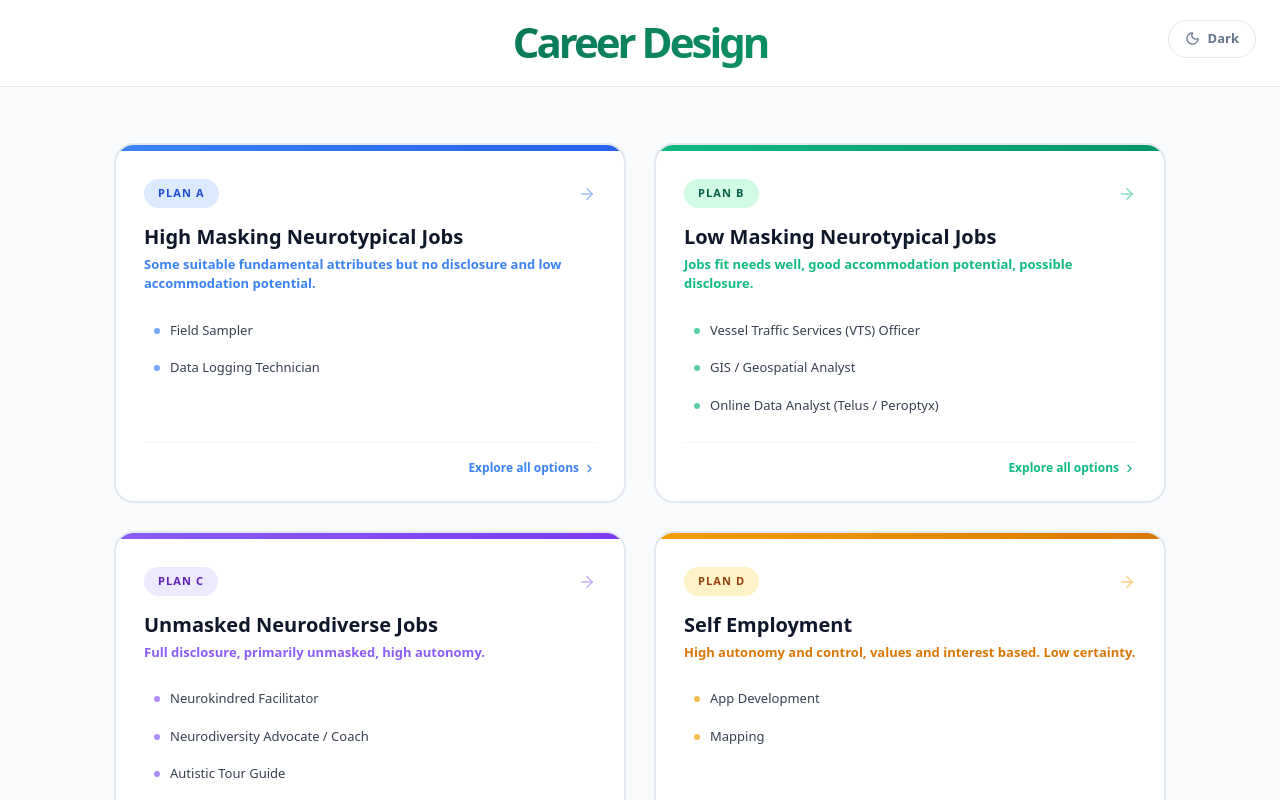
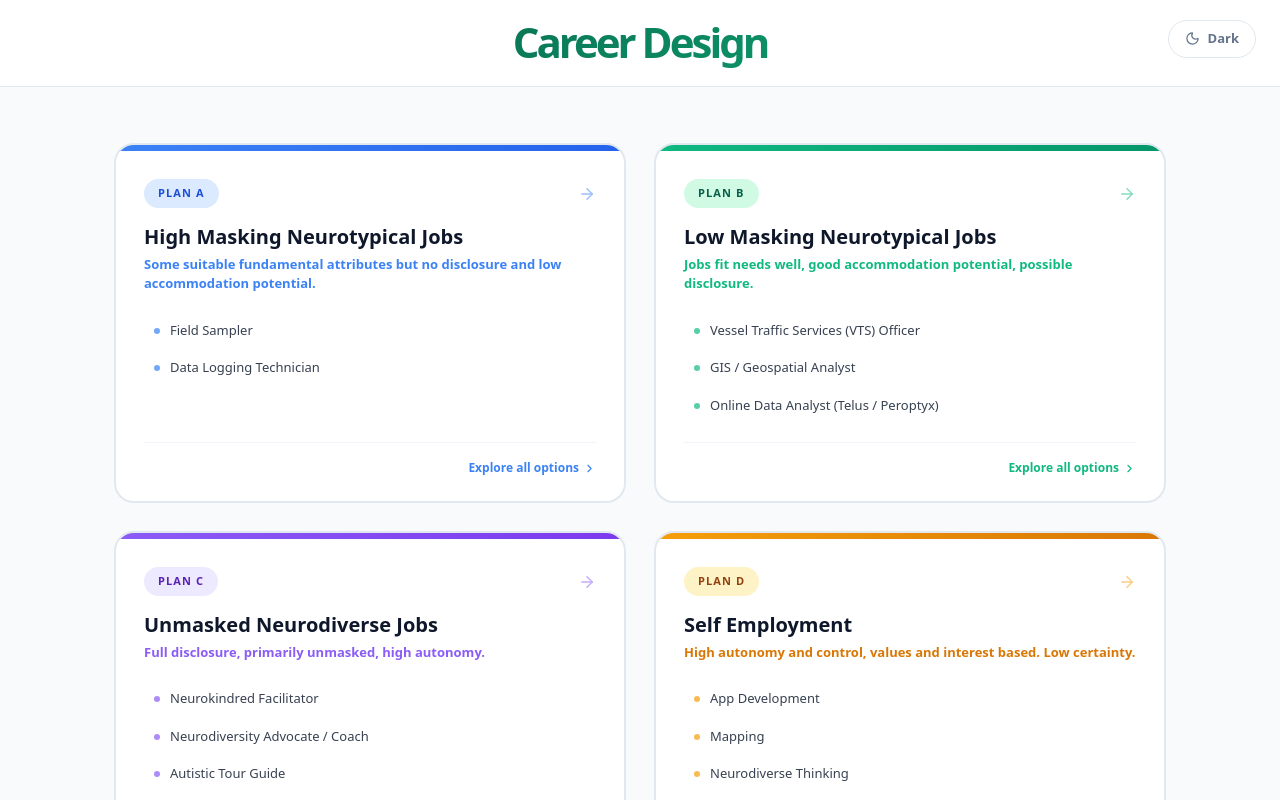
Before and after one commit to kramnoxid/career-plan, a React (Vite) app: page / in a window 1280 px wide. Shown: the top 800 px of the page. Built offline with nearby package versions, Linux system fonts and the light colour scheme.

Commit message:
Add Neurodiverse Thinking option to Plan D

```diff
--- a/src/data.js
+++ b/src/data.js
@@ -180,6 +180,24 @@ export const plans = {
         nextSteps: "Keep building them. Prioritise RE and events ones to be able to assess if could be a commercial product.",
         reflections: "2026-06-22: Will do this irrespective of income generation.",
       },
+      {
+        title: "Neurodiverse Thinking",
+        sector: "Consulting",
+        background: "A mix of Pick My Brain, Leadership peer review, and controlling the rules of engagement.",
+        summary: "Individuals, teams, companies etc can engage a group of ND individuals to put their minds to a particular issue, problem, question, design, idea, etc.",
+        notes: [
+          "Basic ideas:",
+          "Use the MIT(?) peer review model or similar facilitated process",
+          "Is outsourcing ND thinking, unlikely many ND individuals have the regulation, autonomy, safety, value to do it within an org",
+          "Has structured rules of engagement to ensure ND thinking can be delivered",
+        ],
+        whyIt: "Give thoughts, get paid and fuck off.",
+        considerations: "Unsafe? Uncertain. Can the NTs behave???",
+        timeToEntry: "Unknown",
+        salaryRange: "Unknown",
+        nextSteps: "Do a mock version, with siblings.",
+        reflections: "2026-06-22: Least developed obviously!",
+      },
     ],
   },
 };
```
